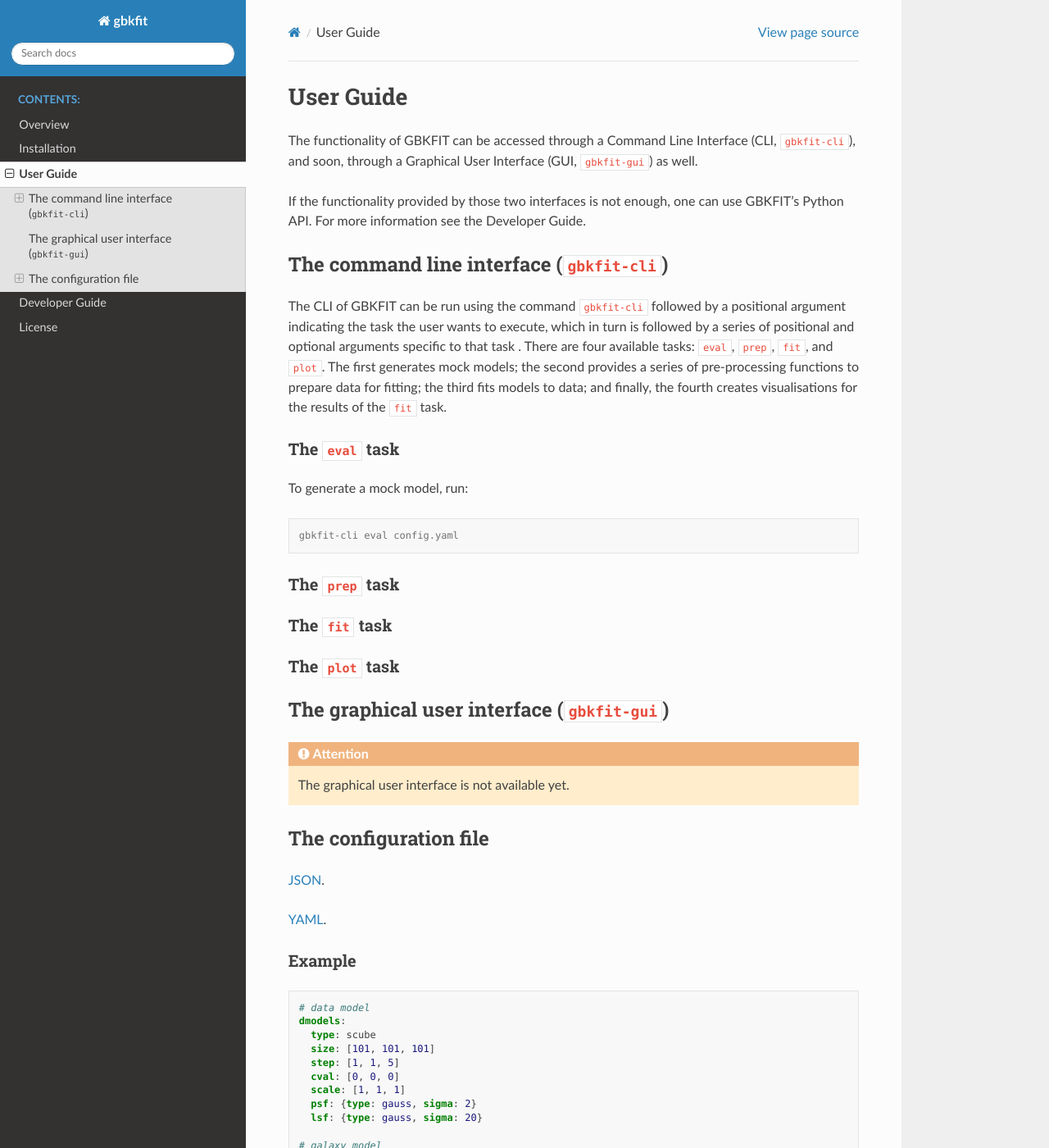
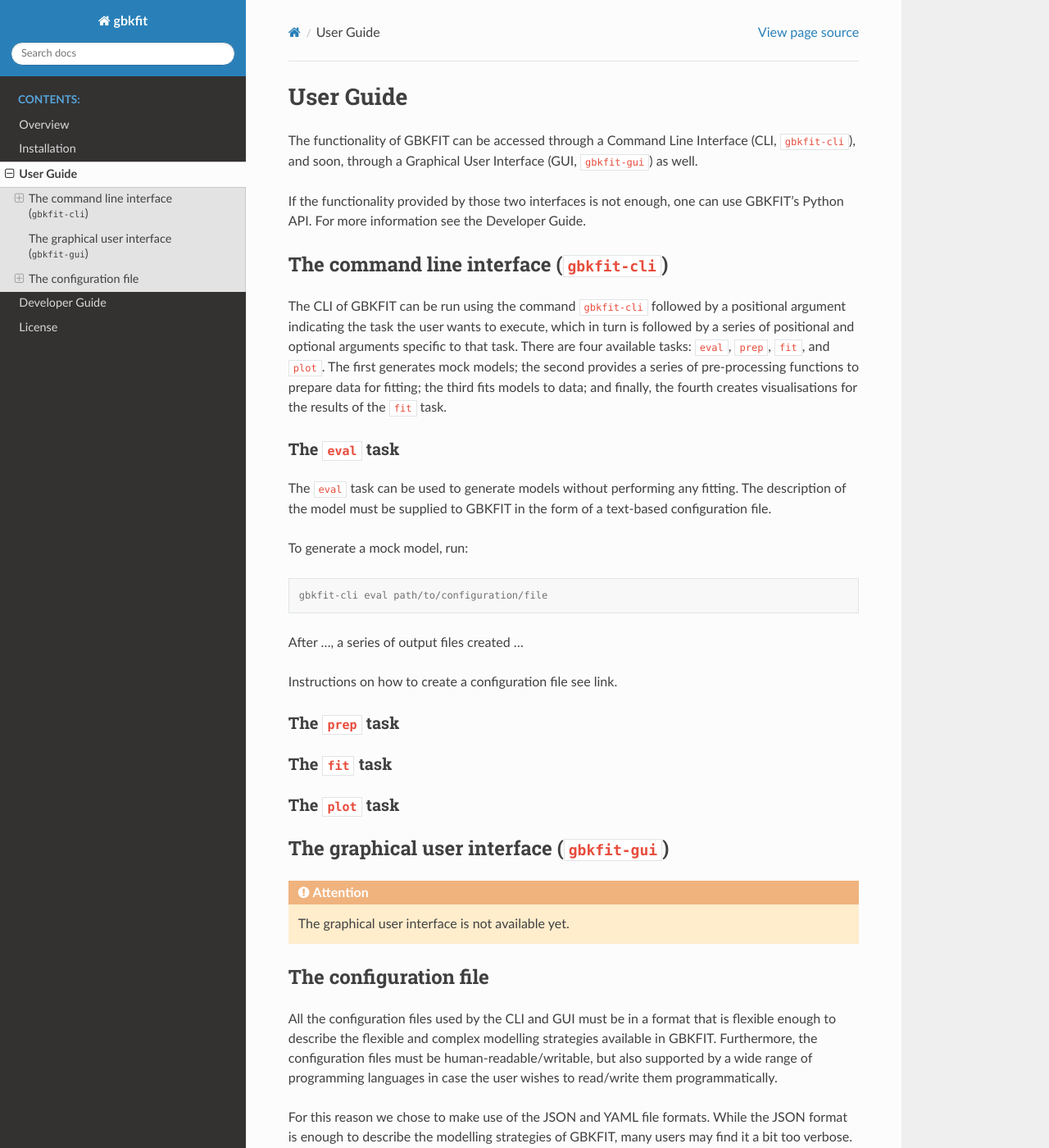
Before and after one commit to bek0s/gbkfit, a Sphinx documentation site: the page built from docs/source/usrguide.rst, in a window 1280 px wide and 1400 px high. Shown: the whole window at 82% size. Built offline with Sphinx 7.4.7 and the Read the Docs theme 2.0.0, drawn with Linux system fonts in a browser that asks for light colours; some of the changed text lies outside the part shown.

Commit message:
docs: misc

```diff
--- a/docs/source/usrguide.rst
+++ b/docs/source/usrguide.rst
@@ -14,7 +14,7 @@
 The CLI of GBKFIT can be run using the command ``gbkfit-cli`` followed by a
 positional argument indicating the task the user wants to execute, which in
 turn is followed by a series of positional and optional arguments specific to
-that task . There are four available tasks: ``eval``, ``prep``, ``fit``, and
+that task. There are four available tasks: ``eval``, ``prep``, ``fit``, and
 ``plot``. The first generates mock models; the second provides a series of
 pre-processing functions to prepare data for fitting; the third fits models to
 data; and finally, the fourth creates visualisations for the results of the
@@ -23,11 +23,19 @@
 The ``eval`` task
 ^^^^^^^^^^^^^^^^^
 
+The ``eval`` task can be used to generate models without performing any
+fitting. The description of the model must be supplied to GBKFIT in the form of
+a text-based configuration file.
+
 To generate a mock model, run:
 
 .. code-block:: console
 
-   gbkfit-cli eval config.yaml
+   gbkfit-cli eval path/to/configuration/file
+
+After ..., a series of output files created ...
+
+Instructions on how to create a configuration file see link.
 
 The ``prep`` task
 ^^^^^^^^^^^^^^^^^
@@ -47,9 +55,24 @@
 The configuration file
 ----------------------
 
-`JSON <https://json.org>`_.
+All the configuration files used by the CLI and GUI must be in a format that is
+flexible enough to describe the flexible and complex modelling strategies
+available in GBKFIT. Furthermore, the configuration files must be
+human-readable/writable, but also supported by a wide range of programming
+languages in case the user wishes to read/write them programmatically.
 
-`YAML <https://yaml.org>`_.
+For this reason we chose to make use of the JSON and YAML file formats. While
+the JSON format is enough to describe the modelling strategies of GBKFIT, many
+users may find it a bit too verbose. To overcome this issue, GBKFIT also
+supports configuration files in the YAML file format. In fact, YAML 1.2 is
+a superset of JSON, and as a result, users could also use JSON syntax inside
+YAML configuration files if they wish to do so. Throughout this documentation
+we will adopt a hybrid approach. While for the most part we will be using YAML,
+for some parts we may have to use JSON in order to improve the clarity of the
+configuration files.
+
+To learn more about the JSON and YAML file formats, see
+`JSON <https://json.org>`_ and `YAML <https://yaml.org>`_.
 
 Example
 ^^^^^^^^^^^^^^^^^^^
```
